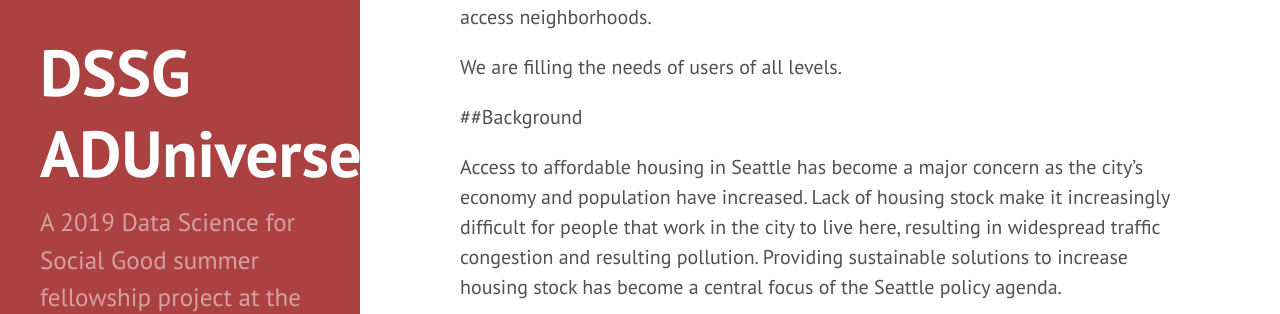
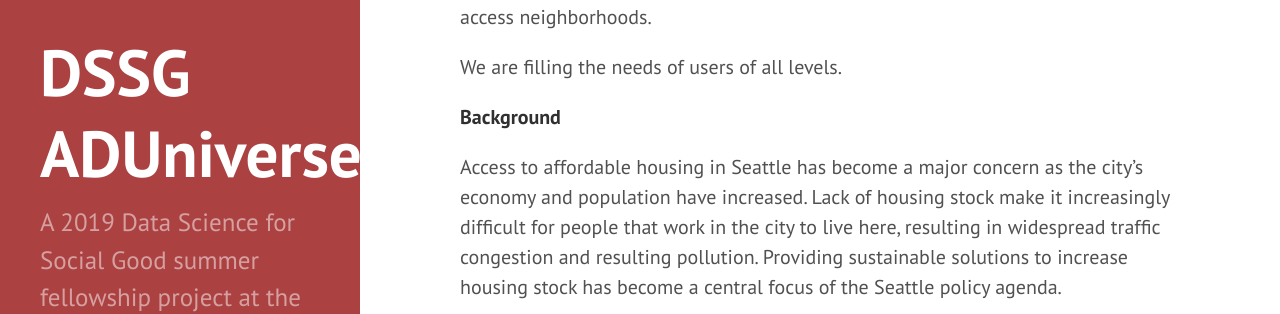
Before and after one commit to uwescience/ADUniverse, a Jekyll site: the page built from motivation.md, in a window 1280 px wide and 900 px high, scrolled down 998 px. Shown: the part 156-470 px from the top of the window. Built offline with Jekyll 4.4.1, drawn with Linux system fonts in a browser that asks for light colours.

```diff
--- a/motivation.md
+++ b/motivation.md
@@ -18,7 +18,7 @@ We hope to answer three questions through our work:
 
 We are filling the needs of users of all levels.
 
-##Background
+**Background**
 
 Access to affordable housing in Seattle has become a major concern as the city’s economy and population have increased.  Lack of housing stock make it increasingly difficult for people that work in the city to live here, resulting in widespread traffic congestion and resulting pollution.  Providing sustainable solutions to increase housing stock has become a central focus of the Seattle policy agenda.
 
```
